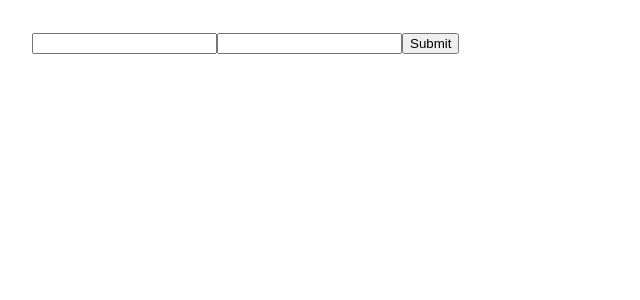
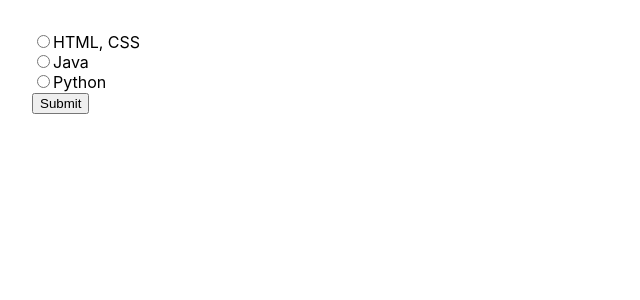
Before and after one commit to saamnguyen/react-2021, a React (Create React App) app: page / in a window 1280 px wide. Shown: the top 300 px of the page, without its empty margins (0-640 px from the left). Built offline with nearby package versions, Linux system fonts and the light colour scheme.

Commit message:
check radio courses

```diff
--- a/src/App.js
+++ b/src/App.js
@@ -2,7 +2,25 @@
 
 //const gifts = ["CPU i9", "RAM 32GB RGB", "RGB Keyboard"];
 
+//two way bindling
+//Respone from API
+const courses = [
+	{
+		id: 1,
+		name: "HTML, CSS",
+	},
+	{
+		id: 2,
+		name: "Java",
+	},
+	{
+		id: 3,
+		name: "Python",
+	},
+];
+
 function App() {
+	//gitf
 	//const [gift, setGift] = useState(); //Hien thi chua co phan thuong nen mac dinh la khong co tham so
 
 	//console.log(gift + setGift);
@@ -13,23 +31,45 @@
 	// 	//console.log(gifts[index]);
 	// };
 
-	const [name, setName] = useState("");
-	const [email, setEmail] = useState("");
+	//form email, name
+	// const [name, setName] = useState("");
+	// const [email, setEmail] = useState("");
+
+	//courses
+	const [checked, setChecked] = useState();
+	console.log(checked);
 
 	const handleSubmit = () => {
 		//Call API
-		console.log({
-			name,
-			email,
-		});
+
+		//form email, name
+		// console.log({
+		// 	name,
+		// 	email,
+		// });
+
+		//courses
+		console.log({ id: checked });
 	};
 
 	//console.log(name);
 
 	return (
 		<div style={{ padding: 32 }}>
-			<input value={name} onChange={(e) => setName(e.target.value)} />
+			{/* <input value={name} onChange={(e) => setName(e.target.value)} />
 			<input value={email} onChange={(e) => setEmail(e.target.value)} />
+			<button onClick={handleSubmit}>Submit</button> */}
+			{courses.map((course) => (
+				<div key={course.id}>
+					<input
+						type="radio"
+						checked={checked === course.id}
+						onChange={() => setChecked(course.id)}
+					/>
+					{course.name}
+				</div>
+			))}
+
 			<button onClick={handleSubmit}>Submit</button>
 		</div>
 	);
```
